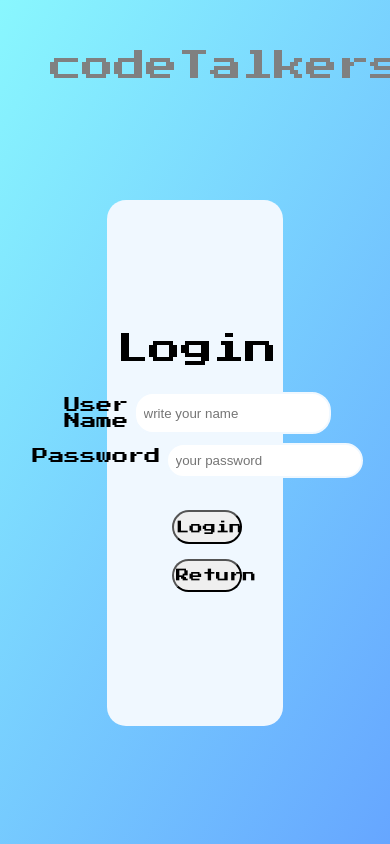
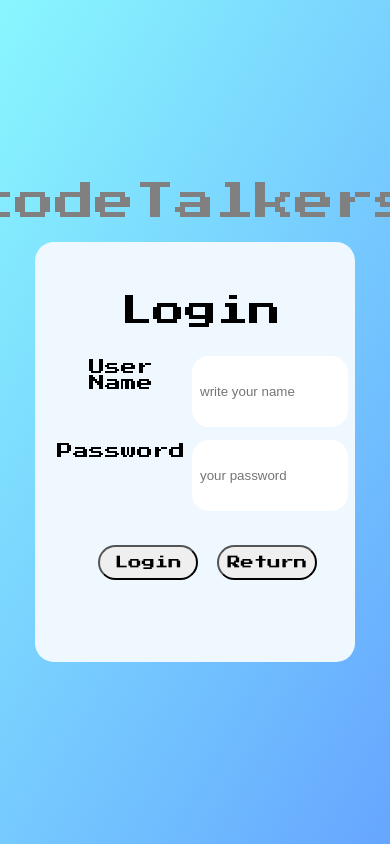
Before and after one commit to BELALETO/my-Web-Page, a Flask app: page /login in a window 390 px wide; the page is wider, and only the part inside the window is pictured. Run offline with Flask 3, Linux system fonts and the light colour scheme.

Commit message:
responsive page

```diff
--- a/localCompiler.py
+++ b/localCompiler.py
@@ -51,6 +51,3 @@ class CPPCompilerRunner:
         else:
             print(f"The outputs are different.\nOutput 1:\n{output_1}\nOutput 2:\n{output_2}")
             return False
-
-    # def clean(self, out_file):
-    #     os.remove(out_file)
--- a/static/style.css
+++ b/static/style.css
@@ -9,18 +8,20 @@
 body
 {
     background-image: linear-gradient(120deg, #89f7fe 0%, #66a6ff 100%);
-    padding: 0;
-    margin: 0;
     overflow: hidden;
     height: 100vh;
     display: flex;
-    flex-direction: column;
+    justify-content: center;
+    gap: 20px;
+    align-content: center;
+    align-items: center;
+    flex-wrap: wrap;
 }
 
 body footer
 {
     background-color: whitesmoke;
-    margin-top: auto;
+    margin: auto;
     padding: 5px;
     text-align: center;
     border-radius: 19px;
@@ -45,29 +52,54 @@ body footer
     font-weight: 400;
     font-style: normal;
     color: gray;
-    margin-top: 50px;
-    margin-left: 50px;
+    font-size: 60px;
+    /* margin-top: 50px;
+    margin-left: 50px; */
+}
+
+.codeTalker h1
+{
+    font-family: "Press Start 2P", system-ui;
+    font-weight: 400;
+    font-style: normal;
+    color: gray;
+    font-size: 60px;
+    margin: auto;
+    /* margin-top: 50px;
+    margin-left: 50px; */
 }
 
 .disc
 {
-    text-align: center;
     font-size: 20px;
     font-family: "Fjalla One", sans-serif;
     font-weight: 400;
     font-style: normal;
     color: white;
+    display: flex;
+    margin: auto;
+
+    display: flex;
+    justify-content: center;
+    align-items: center;
+    align-content: center;
+    flex-shrink: 1;
 }
 
 
 .container_index
 {
-    width: 70%;
+    width: 90%;
     height: 8%;
     margin: auto;
     padding: 5px 5px 5px 5px;
     border-radius: 18px;
+
     display: flex;
+    justify-content: center;
+    align-items: center;
+    align-content: center;
+    flex-shrink: 1;
 }
 
 .container_index .HomeButton
@@ -98,18 +135,26 @@ body footer
 
 /* login page styling */
 
+.codeTalker
+{
+    margin: auto;
+}
+
 .container_login
 {
     display: flex;
     flex-direction: column;
+    text-align: center;
+    justify-content: center;
+    flex-shrink: 1;
+
     background-color: aliceblue;
     width: 40%;
     height: 60vh;
     margin: auto;
     border-radius: 19px;
     padding: 10px;
-    text-align: center;
-    justify-content: center;
+
 }
 
 .container_login h1
@@ -164,7 +219,7 @@ body footer
 
 .returnBtn
 {
-    width: 50%;
+    width: 60%;
     height: 80%;
     margin-top: 5px;
     margin-bottom: 5px;
@@ -215,6 +270,12 @@ body footer
 
 
 /* styling dashboard */
+
+.welcome
+{
+    margin: auto;
+}
+
 #challenger_name_main
 {
     margin-top: 15px;
@@ -278,12 +341,26 @@ h2
     padding: 5px;
     display: flex;
     flex-direction: column;
+    align-items: center;
+    align-content: center;
+    /* justify-items: center; */
+}
+
+.problem_container form
+{
+    width: 70%;
+    margin: 5px;
+    padding: 5px;
+    display: flex;
+    flex-direction: column;
+    align-items: center;
+    align-content: center;
     /* justify-items: center; */
 }
 
 .problem
 {
-    width: 50%;
+    width: 100%;
     margin: 10px;
     padding: 5px;
     width: 50%;
@@ -392,13 +470,20 @@ h2
     text-align: center;
 }
 
+.outer_problem
+{
+    margin: auto;
+    width: 90%;
+}
+
 .problem_txt
 {
     font-family: "Press Start 2P", system-ui;
     font-weight: 400;
     font-style: normal;
     color: black;
-    margin: 10px;
+    /* margin: 10px; */
+    margin: auto;
     padding: 10px;
 }
 
@@ -461,17 +546,25 @@ h2
 }
 
 /* Styling result page */
+
+.result_head
+{
+    margin: 50px;
+}
 .container_result
 {
     width: 50%;
-    height: 55%;
+    /* height: 70%; */
     background-color: aliceblue;
     border-radius: 19px;
-    margin: auto;
+    margin: 50px;
     padding: 20px;
     display: flex;
+
     flex-direction: column;
-    text-align: center;
+    align-items: center;
+    align-content: center;
+    /* text-align: center; */
 }
 
 .container_result button:hover
@@ -502,13 +595,32 @@ h2
 
 .output_box
 {
+    width: 100%;
     border-radius: 19px;
     border: 2px solid black;
     margin: 10px;
     padding: 10px;
+    text-align: center;
 }
 
+
+.quiz_back
+{
+    width: 50%;
+    margin: 10px;
+    padding: 5px;
+    text-align: center;
+}
 /* leaderboard */
+
+.outer_table
+{
+    display: flex;
+    flex-direction: column;
+    margin: auto;
+
+
+}
 
 .container_table
 {
@@ -558,7 +670,12 @@ h2
     border-bottom: 2px #009879 solid;
 }
 
-#header-table
+.header-table
+{
+    margin: auto;
+}
+
+.header-table h1
 {
     font-family: "Press Start 2P", system-ui;
     font-weight: 400;
@@ -585,3 +703,67 @@ h2
     background-color: #d18100;
     transition: .5s;
 }
+@media only screen and (max-width: 925px)
+{
+    .welcome h3{font-size: 20px;}
+    .main_title h1{font-size: 20px;}
+    .container_main{width: 425px;
+    height: 575px;}
+    .btn_main{font-size: 10px;}
+}
+
+@media only screen and (max-width: 700px)
+{
+    .codeTalkers
+    {font-size: 40px;}
+    .container_index
+    {
+        width: 90%;
+        height: 8%;
+    }
+    .container_index .HomeButton
+    {
+        width: 90%;
+        height: 70%;
+    }
+    .disc{text-align: center;}
+
+    /*login page */
+    .container_login
+    {
+        flex-wrap: wrap;
+        height: 400px;
+        width: 300px;
+    }
+    .codeTalker h1{font-size: 40px;}
+
+    .confirm{
+        width: 100px;
+        height: 35px;
+        font-size: small bold;
+    }
+
+    .returnBtn
+    {
+        width: 100px;
+        height: 35px;
+        font-size: small bold;
+    }
+
+    .text_area label
+    {
+        font-size: smaller bold;
+    }
+    .text_area .txtBox
+    {
+        width: 140px;
+        height: 55px;
+    }
+
+    /* quiz page */
+    .confirm_code
+    {
+        font-size: 10px;
+    }
+
+}
--- a/templates/login.html
+++ b/templates/login.html
@@ -7,7 +7,8 @@
 
 {% block content %}
 
-<h1 class="codeTalkers" id="login_title">codeTalkers</h1>
+<div class="codeTalker"><h1 id="login_title">codeTalkers</h1></div>
+
 <div class="container_login">
     <h1>Login</h1>
 
--- a/templates/table.html
+++ b/templates/table.html
@@ -4,8 +4,9 @@
 
 {% block content %}
 
-<h1 id="header-table">Leaderboard</h1>
+<div class="header-table"><h1>Leaderboard</h1></div>
 
+<div class="outer_table">
     <table class="container_table">
         <thead>
             <th id>Name</th>
@@ -18,6 +19,8 @@
     </table>
 
     <button id="retTable">return</button>
+</div>
+
 <!-- <a href="/main"><button id="retTable">Return to Dashboard</button></a> -->
 
 {% endblock %}
```
Also changed, not shown: other parts of static/style.css (+29 -5 lines), static/users.json (+28 -4 lines), templates/main.html (+6 -8 lines), templates/quiz.html (+7 -7 lines), templates/result.html (+7 -7 lines), 3 other files. Lines whose indentation alone changed are shown as unchanged.
